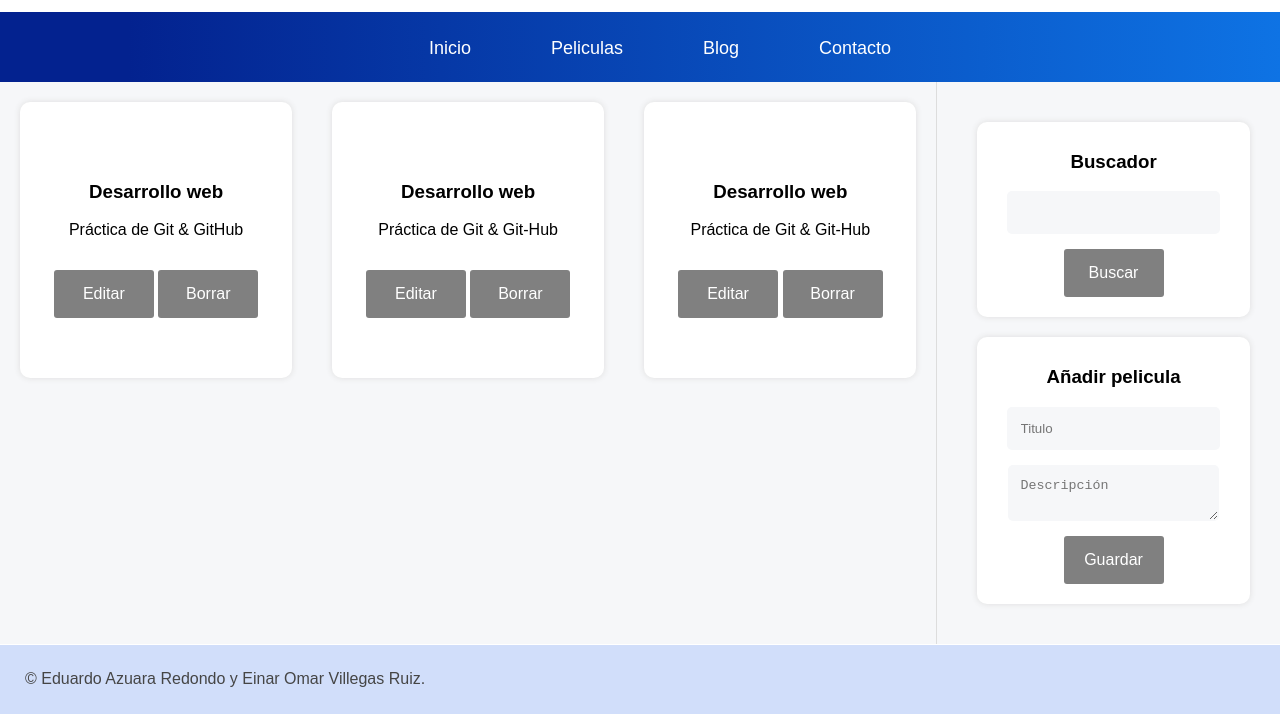
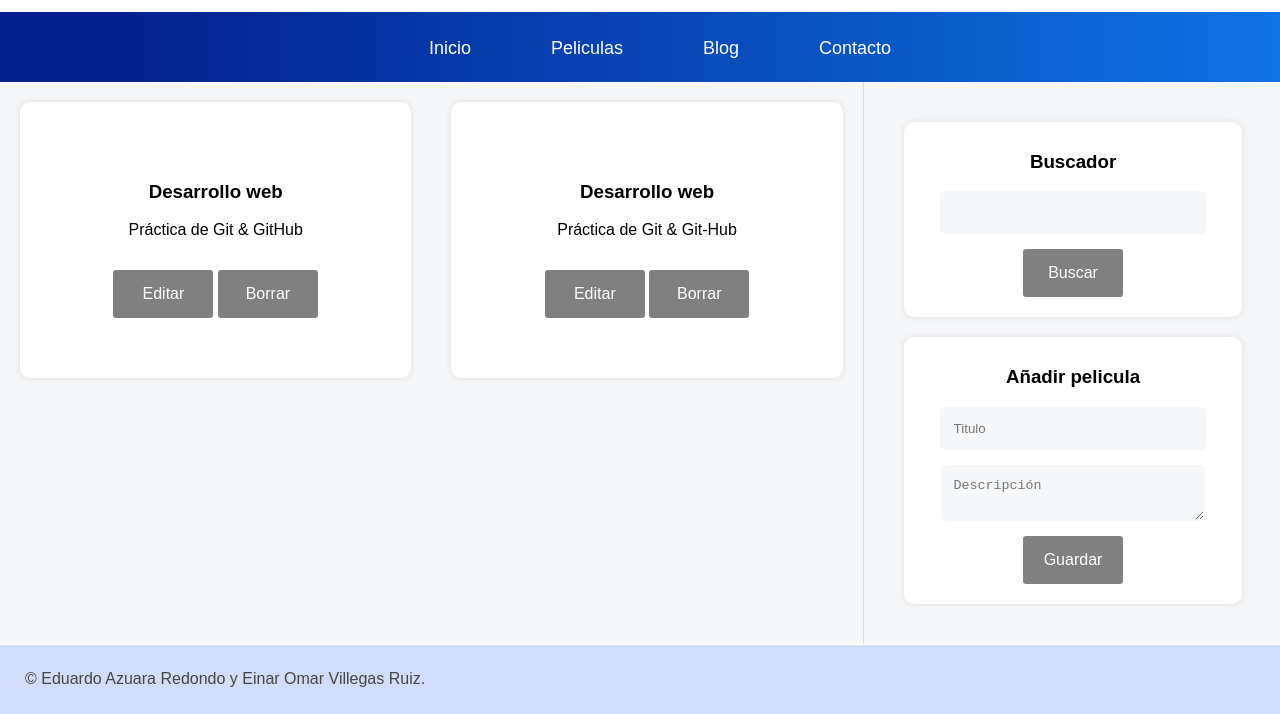
Before and after one commit to Eduardo1802/practica, a plain HTML site: page index.html in a window 1280 px wide. Shown: the part 88-802 px from the top of the page. Drawn offline with Linux system fonts and the light colour scheme.

Commit message:
editado para el versionamiento

```diff
--- a/index.html
+++ b/index.html
@@ -51,13 +51,6 @@
 
 
 
-            <article class="peli-item">
-                <h3 class="title">Desarrollo web</h3>
-                <p class="description">Práctica de Git & Git-Hub</p>
-
-                <button class="edit">Editar</button>
-                <button class="delete">Borrar</button>
-            </article>
 
         </section>
 
```
